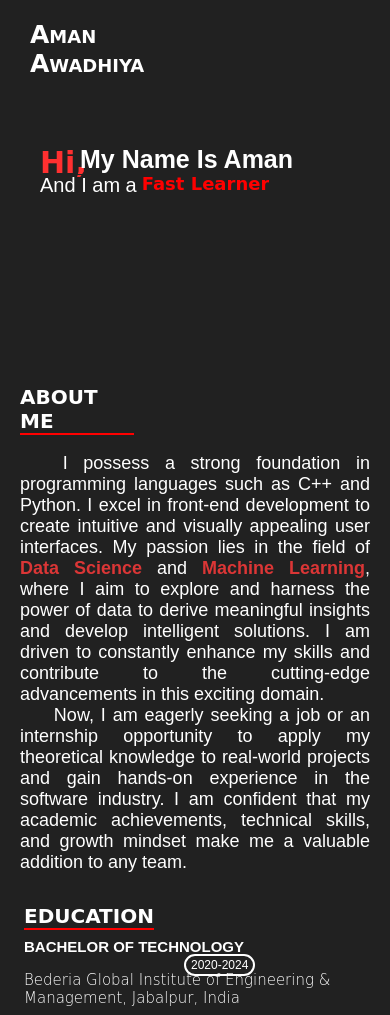
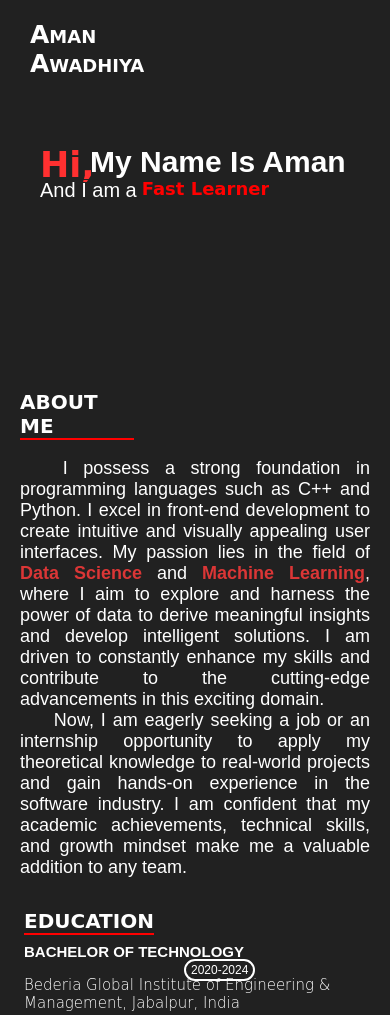
Before and after one commit to AmanAwadhiya/AmanAwadhiya.github.io, a plain HTML site: page index.html in a window 390 px wide. Shown: the top 1015 px of the page. Drawn offline with nearby package versions, Linux system fonts and the light colour scheme; a web font is replaced by a local one.

Commit message:
Update home.css

```diff
--- a/css/home.css
+++ b/css/home.css
@@ -288,13 +288,13 @@ body::-webkit-scrollbar {
     /* position: relative; */
     margin-top: 120px;
     margin-left: 20px;
-    font-size: 30px;
+    font-size: 35px;
   }
 
   .white{
-    margin-top: -35px;
-    margin-left: 60px;
-    font-size: 25px;
+    margin-top: -40px;
+    margin-left: 70px;
+    font-size: 30px;
   }
 
   .text{
```
